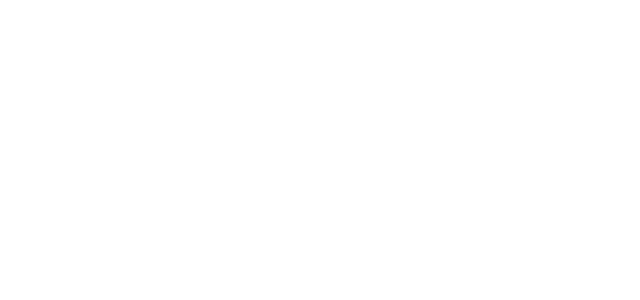
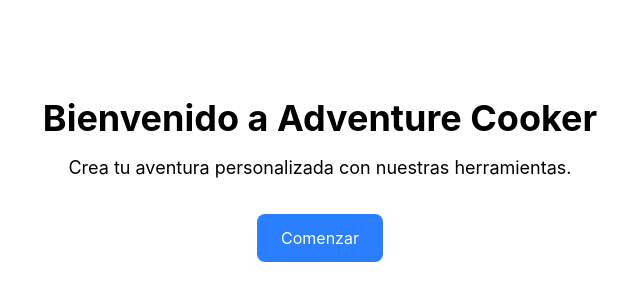
Before and after one commit to mantaimpermeable/AdventureMaker, a React (Vite) app in the folder adventure-cooker/: page / in a window 1280 px wide. Before the commit this address had no page. Shown: the part 220-520 px from the top of the page, without its empty margins (320-960 px from the left). Built offline with nearby package versions, Linux system fonts and the light colour scheme.

Commit message:
HomePage + enrutamiento

```diff
--- a/adventure-cooker/src/App.jsx
+++ b/adventure-cooker/src/App.jsx
@@ -1,10 +1,12 @@
 import { Route, Routes } from 'react-router-dom'
-import Generator from './pages/Generator.jsx';
+import { Generator, HomePage } from './pages/index';
+
 function App() {
 
   return (
     <>
     <Routes>
+      <Route path="/" element={<HomePage />} />
       <Route path="/adventure" element={<Generator />}/>
     </Routes>
     </>
--- a/adventure-cooker/src/components/Header.jsx
+++ b/adventure-cooker/src/components/Header.jsx
@@ -1,3 +1,4 @@
+import { Link } from 'react-router-dom';
 import dora from '../assets/image.png'
 
 function Header() {
@@ -7,6 +8,9 @@
             <div className="flex items-center justify-center h-[80px] border-[1px]">
                 <img className="w-[50px]" src={dora} alt="Dora la exploradora"></img>
                 <h1 className="text-[2.5em] ml-[20px]">Adventure Cooker</h1>
+                <Link to="/" className="ml-auto mr-[20px] bg-green-500 text-white px-4 py-2 rounded-lg hover:bg-blue-600 transition duration-300">
+                    Inicio
+                </Link>
             </div>
         </div>
         </>
--- /dev/null
+++ b/adventure-cooker/src/pages/HomePage.jsx
@@ -0,0 +1,14 @@
+import { Link } from "react-router-dom";
+function HomePage() {
+    return(
+        <div className="flex flex-col items-center justify-center h-screen">
+            <h1 className="text-4xl font-bold mb-4">Bienvenido a Adventure Cooker</h1>
+            <p className="text-lg mb-8">Crea tu aventura personalizada con nuestras herramientas.</p>
+            <Link to="/adventure" className="bg-blue-500 text-white px-6 py-3 rounded-lg hover:bg-gray-600 transition duration-300">
+                Comenzar
+            </Link>
+        </div>
+    );
+}
+
+export default HomePage;
--- /dev/null
+++ b/adventure-cooker/src/pages/index.ts
@@ -0,0 +1,2 @@
+export { default as HomePage } from './HomePage';
+export { default as Generator } from './Generator';
```
